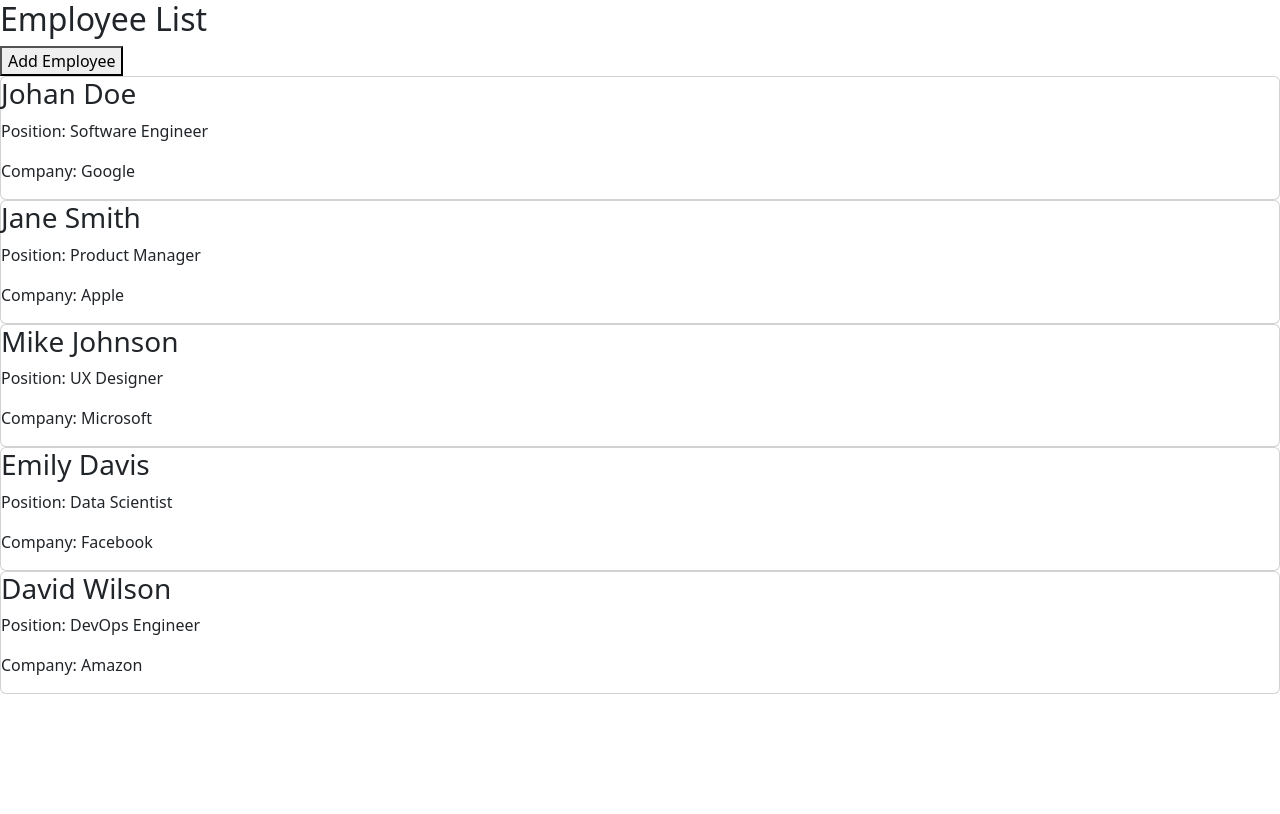
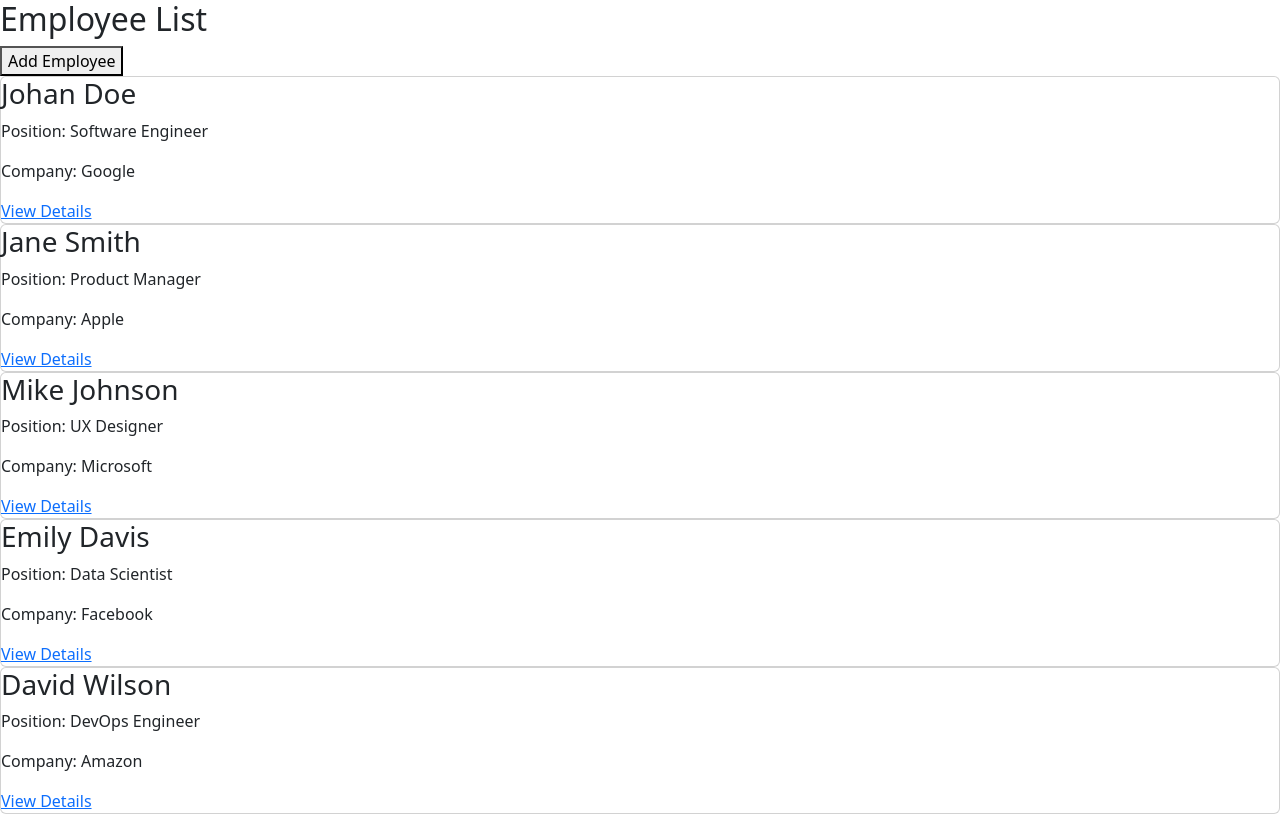
Before and after one commit to gulshan-raj99/angular-interview, an Angular app: page / in a window 1280 px wide. Built offline with nearby package versions, Linux system fonts and the light colour scheme.

Commit message:
ActivatedRoute and route with param

```diff
--- a/src/app/app.routes.ts
+++ b/src/app/app.routes.ts
@@ -1,6 +1,8 @@
 import { Routes } from '@angular/router';
 import { EmployeeList } from './components/employee-list/employee-list';
+import { EmployeeDetails } from './components/employee-details/employee-details';
 
 export const routes: Routes = [
-    {path: '', component:EmployeeList}
+    {path: '', component:EmployeeList},
+    {path: 'employee/:id', component: EmployeeDetails},
 ];
--- a/src/app/components/employee-card/employee-card.ts
+++ b/src/app/components/employee-card/employee-card.ts
@@ -10,6 +10,8 @@ import { RouterModule } from '@angular/router';
   <h3>{{employee.name}}</h3>
   <p>Position: {{employee.position}}</p>
   <p>Company: {{employee.company}}</p>
+
+  <a [routerLink]="['/employee', employee.id]">View Details</a>
   </div>`,
   styleUrl: './employee-card.css',
 })
--- /dev/null
+++ b/src/app/components/employee-details/employee-details.html
@@ -0,0 +1 @@
+<p>employee-details works!</p>
--- /dev/null
+++ b/src/app/components/employee-details/employee-details.ts
@@ -0,0 +1,31 @@
+import { Component } from '@angular/core';
+import { ActivatedRoute, RouterLink } from '@angular/router';
+import { EmployeeService } from '../../Services/employee-service';
+import { CommonModule } from '@angular/common';
+
+@Component({
+  selector: 'app-employee-details',
+  imports: [CommonModule, RouterLink],
+  template: `
+  <div *ngIf="emp">
+    <p>Name: {{emp.name}}</p>
+    <p> Position: {{emp.Position}}</p>
+    <p> Company: {{emp.company}}</p>
+  </div>
+  <button routerLink="/"> Back to Employee List</button>
+  `,
+  styleUrl: './employee-details.css',
+})
+export class EmployeeDetails {
+
+  emp: any;
+
+  constructor(private route: ActivatedRoute, private service: EmployeeService){
+  }
+
+  ngOnInit(): void {
+    const id = Number(this.route.snapshot.paramMap.get('id'));
+    this.emp = this.service.getEmployeeById(id);
+  }
+
+}
```
Also changed, not shown: src/app/components/employee-details/employee-details.css (added), 1 other file (tests, documents, lock files or other folders).
